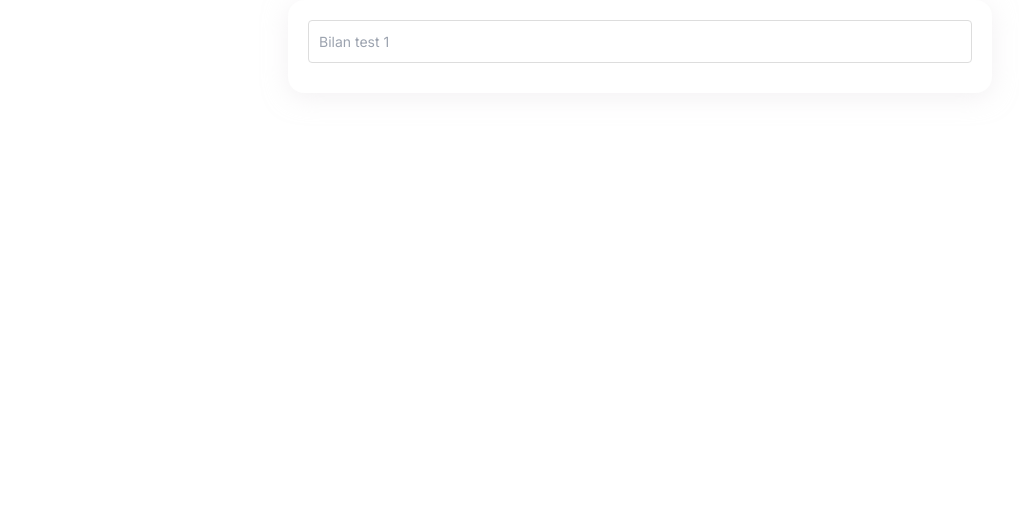
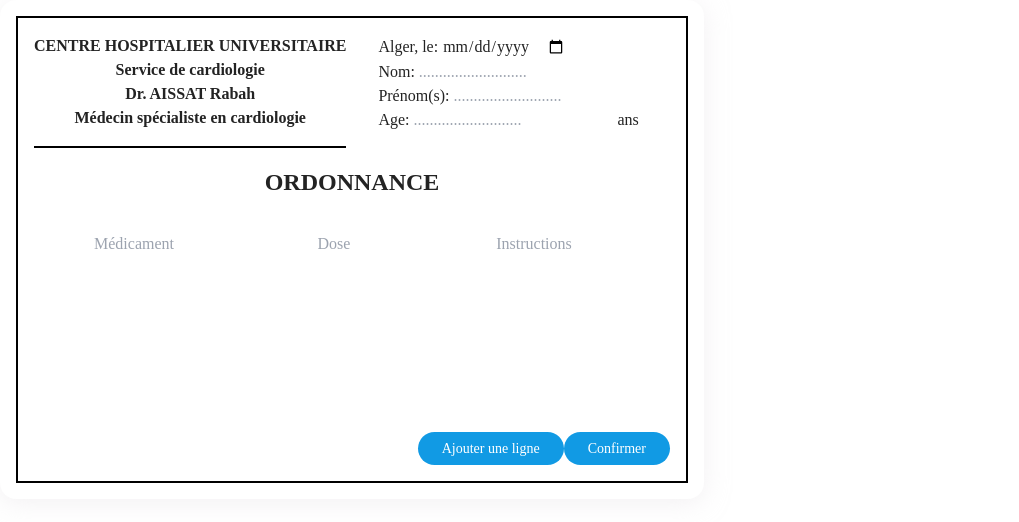
Before and after one commit to akaFatma/MedFlow, an Angular app in the folder frontend/: page /test in a window 1280 px wide. Shown: the top 522 px of the page, without its empty margins (0-1019 px from the left). Built offline with nearby package versions, Linux system fonts and the light colour scheme.

Commit message:
turned the ordonnance component into a form , rookie mistake

```diff
--- a/frontend/src/app/app.routes.ts
+++ b/frontend/src/app/app.routes.ts
@@ -25,5 +25,5 @@ export const routes: Routes = [
   //    data: { roles: ['Médecin', 'Patient'] }
   //  },
   //  { path: '**', redirectTo: 'login', pathMatch: 'full' }
-  {path : 'test' , component : BilanComponent}
+  {path : 'test' , component : OrdonnanceComponent}
  ];
--- a/frontend/src/app/components/ordonnance/ordonnance.component.html
+++ b/frontend/src/app/components/ordonnance/ordonnance.component.html
@@ -1,4 +1,5 @@
 <div class="ordonnanceContainer">
+    <form [formGroup]="ordonnanceForm" (ngSubmit)="onSubmit()">
       <div class="Ordonnance">
         <div class="header">
           <div class="hospitalInfo">
@@ -9,16 +10,20 @@
           </div>
           <div class="patientInfo">
             <p>
-                    Alger, le : <input type="date" />
+              Alger, le:
+              <input type="date" formControlName="date" />
             </p>
             <p>
-                    Nom : <input type="text" placeholder="..........................." />
+              Nom:
+              <input type="text" formControlName="lastName" placeholder="..........................." />
             </p>
             <p>
-                    Prénom(s) : <input type="text" placeholder="..........................." />
+              Prénom(s):
+              <input type="text" formControlName="firstName" placeholder="..........................." />
             </p>
             <p>
-                    Age : <input type="number" placeholder="..........................." /> ans
+              Age:
+              <input type="number" formControlName="age" placeholder="..........................." /> ans
             </p>
           </div>
         </div>
@@ -26,31 +31,23 @@
           <div class="title">
             <h2>ORDONNANCE</h2>
           </div>
-            <!-- Medication entries container -->
-            <div class="prescriptions-container">
-                <div *ngFor="let entry of medicationEntries; let i = index" class="prescription-line">
-                    <input [(ngModel)]="entry.medication"
-                           placeholder="Médicament"
-                           (keydown.enter)="addNewLine()"
-                           [disabled]="isConfirmed"/>
-                    <input [(ngModel)]="entry.dose"
-                           placeholder="Dose"
-                           (keydown.enter)="addNewLine()"
-                           [disabled]="isConfirmed"/>
-                    <input [(ngModel)]="entry.instructions"
-                           placeholder="Instructions"
-                           (keydown.enter)="addNewLine()"
-                           [disabled]="isConfirmed"/>
+          <div formArrayName="medications" class="prescriptions-container">
+            <div *ngFor="let entry of medicationControls.controls; let i = index" [formGroupName]="i" class="prescription-line">
+              <input formControlName="medication" placeholder="Médicament" [disabled]="isConfirmed" />
+              <input formControlName="dose" placeholder="Dose" [disabled]="isConfirmed" />
+              <input formControlName="instructions" placeholder="Instructions" [disabled]="isConfirmed" />
             </div>
           </div>
           <div class="button-container">
-            <button class="confirm-button"
-                    (click)="confirmPrescription()"
-                    *ngIf="!isConfirmed"
-                    [disabled]="isConfirmed">
+            <!-- Conditionally render buttons -->
+            <button *ngIf="!isConfirmed" type="button" class="add-button" (click)="addNewLine()">
+              Ajouter une ligne
+            </button>
+            <button *ngIf="!isConfirmed" type="button" class="confirm-button" (click)="confirmPrescription()">
               Confirmer
             </button>
           </div>
         </div>
       </div>
+    </form>
   </div>
--- a/frontend/src/app/components/ordonnance/ordonnance.component.ts
+++ b/frontend/src/app/components/ordonnance/ordonnance.component.ts
@@ -1,36 +1,67 @@
 import { CommonModule } from '@angular/common';
 import { Component } from '@angular/core';
-import { FormsModule } from '@angular/forms';
-
-interface MedicationEntry {
-  medication: string;
-  dose: string;
-  instructions: string;
-}
+import { FormArray, FormBuilder, FormGroup, Validators, ReactiveFormsModule } from '@angular/forms';
 
 @Component({
   selector: 'app-ordonnance',
-  imports : [FormsModule , CommonModule],
+  standalone: true,
+  imports: [CommonModule, ReactiveFormsModule],
   templateUrl: './ordonnance.component.html',
-  styleUrls: ['./ordonnance.component.scss']
+  styleUrls: ['./ordonnance.component.scss'],
 })
 export class OrdonnanceComponent {
-  medicationEntries: MedicationEntry[] = [
-    { medication: '', dose: '', instructions: '' }
-  ];
-  isConfirmed: boolean = false;
+  ordonnanceForm: FormGroup;
+  isConfirmed: boolean = false; // Flag to control button visibility and form behavior
 
-  addNewLine() {
+  constructor(private fb: FormBuilder) {
+    this.ordonnanceForm = this.fb.group({
+      date: ['', Validators.required],
+      lastName: ['', Validators.required],
+      firstName: ['', Validators.required],
+      age: ['', [Validators.required, Validators.min(0)]],
+      medications: this.fb.array([
+        this.createMedicationEntry()
+      ])
+    });
+  }
+
+  // Get the medications FormArray
+  get medications(): FormArray {
+    return this.ordonnanceForm.get('medications') as FormArray;
+  }
+
+  // Create a single medication FormGroup
+  createMedicationEntry(): FormGroup {
+    return this.fb.group({
+      medication: ['', Validators.required],
+      dose: ['', Validators.required],
+      instructions: ['', Validators.required],
+    });
+  }
+
+  get medicationControls() {
+    return this.ordonnanceForm.get('medications') as FormArray;
+  }
+
+  // Add a new medication line
+  addNewLine(): void {
     if (!this.isConfirmed) {
-      this.medicationEntries.push({
-        medication: '',
-        dose: '',
-        instructions: ''
-      });
+      this.medications.push(this.createMedicationEntry());
     }
   }
-  confirmPrescription() {
-    this.isConfirmed = true; // This will hide the button by updating the *ngIf directive
+
+  // Confirm the prescription
+  confirmPrescription(): void {
+    this.isConfirmed = true; // Disable inputs and hide buttons
+    this.ordonnanceForm.disable(); // Optionally disable the form
   }
 
+  // Submit the form
+  onSubmit(): void {
+    if (this.ordonnanceForm.valid) {
+      console.log('Form submitted:', this.ordonnanceForm.value);
+    } else {
+      console.error('Form is invalid.');
+    }
+  }
 }
--- /dev/null
+++ b/frontend/src/app/components/resume/resume.component.html
@@ -0,0 +1 @@
+<p>resume works!</p>
```
Also changed, not shown: frontend/src/app/components/resume/resume.component.ts (added, +11 -0 lines), frontend/src/app/components/resume/resume.component.scss (added), 1 other file (tests, documents, lock files or other folders). Lines whose indentation alone changed are shown as unchanged.
